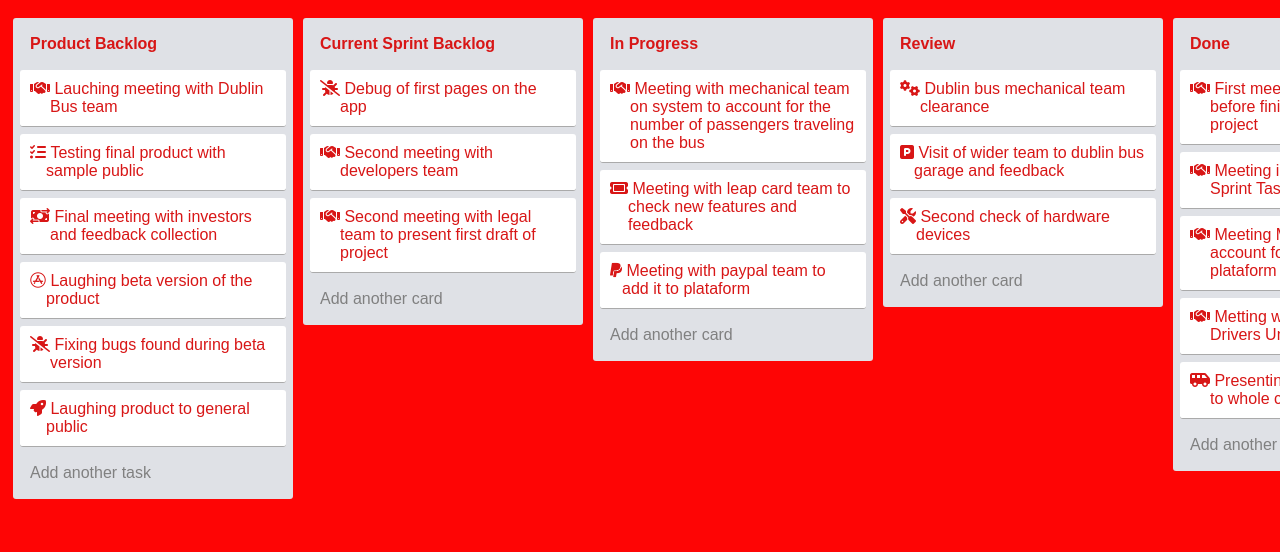
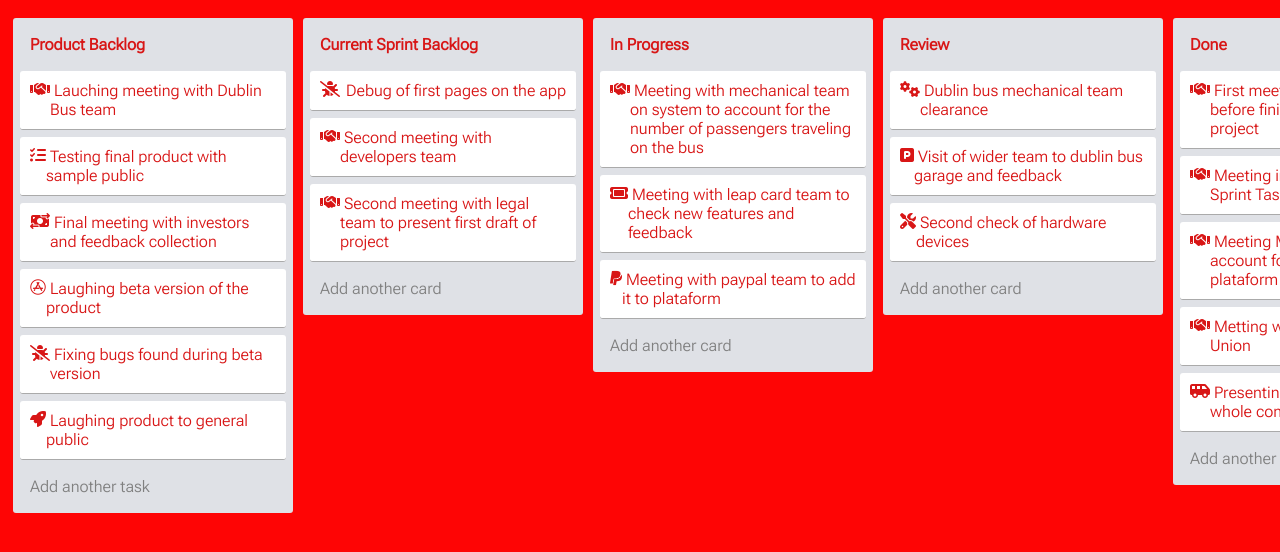
Before and after one commit to LeoStudentCCT/csp-ps_ca3, a plain HTML site: page index.html in a window 1280 px wide. Shown: the top 552 px of the page. Drawn offline with nearby package versions, Linux system fonts and the light colour scheme.

Commit message:
Google fonts

```diff
--- a/index.html
+++ b/index.html
@@ -5,6 +5,9 @@
   <title>CodePen - Trello Clone</title>
   <link rel="stylesheet" href="./style.css">
   <script src="https://kit.fontawesome.com/f636c0efd6.js" crossorigin="anonymous"></script>
+  <link rel="preconnect" href="https://fonts.googleapis.com">
+<link rel="preconnect" href="https://fonts.gstatic.com" crossorigin>
+<link href="https://fonts.googleapis.com/css2?family=Roboto+Flex:opsz,wght@8..144,300&display=swap" rel="stylesheet">
 
 </head>
 <body>
--- a/style.css
+++ b/style.css
@@ -4,6 +4,7 @@ body {
   background-color: #fe0505;
   display: flex;
   align-items: start;
+  font-family: 'Roboto Flex', sans-serif;
 }
 
 div {
```
